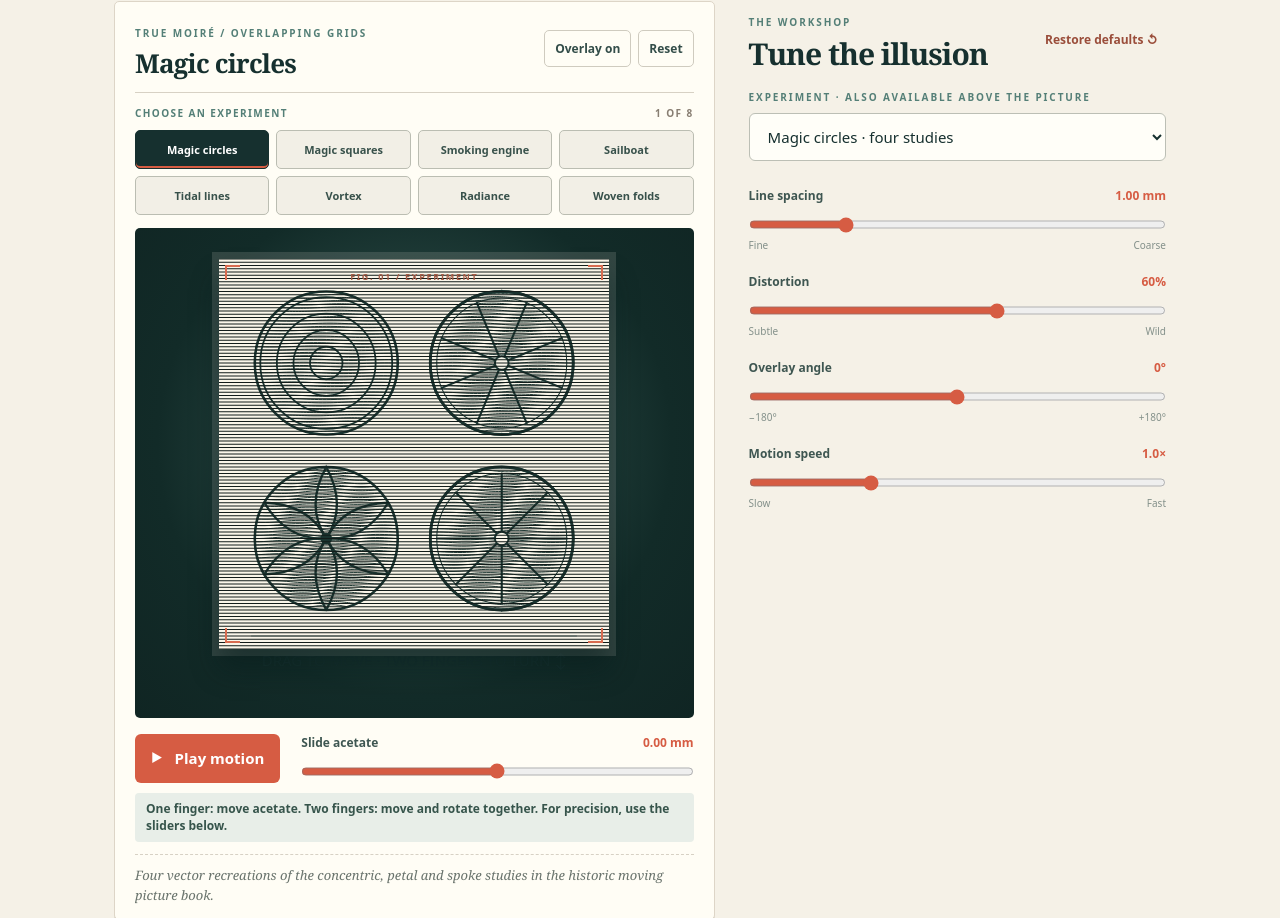
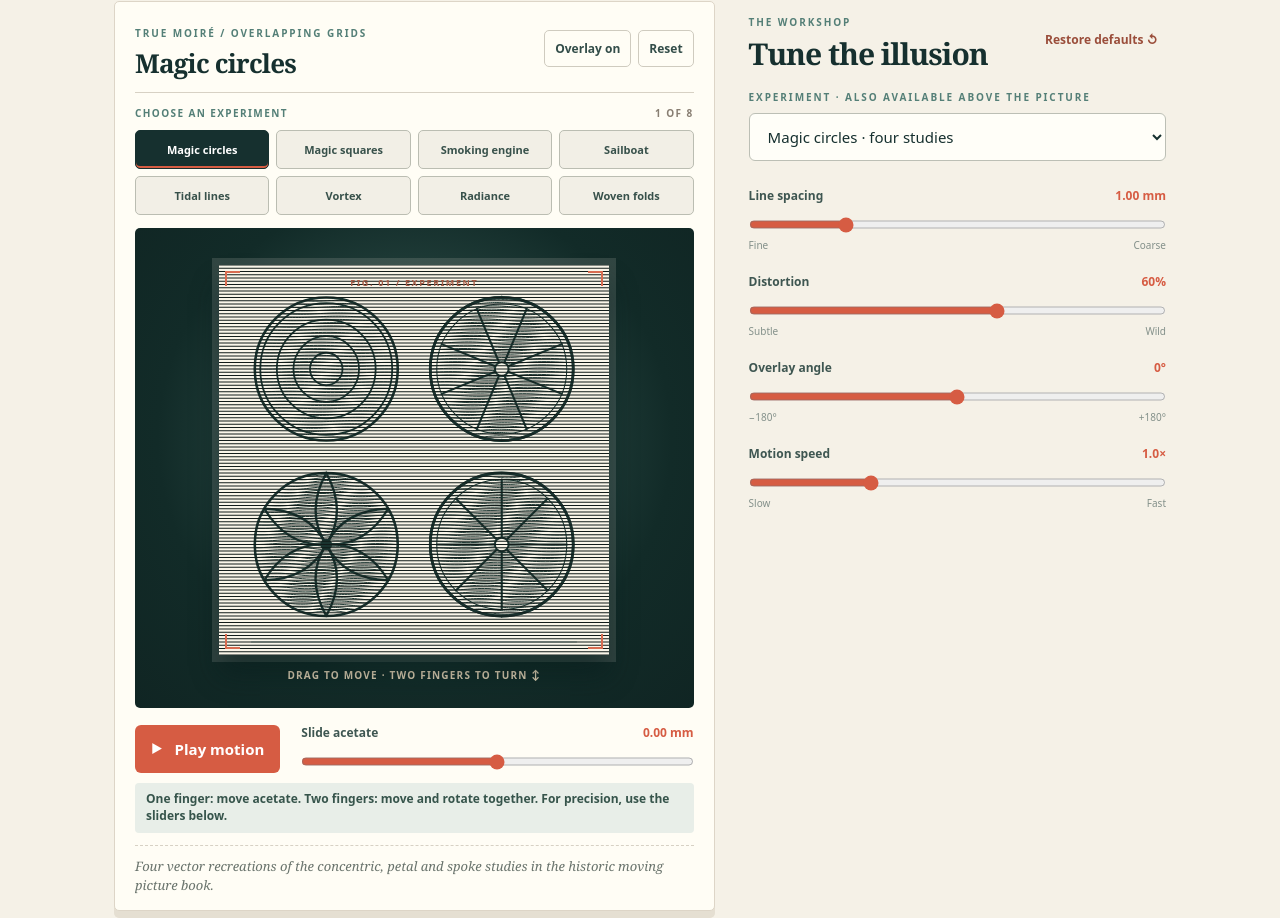
Before and after one commit to udeudeude/Moire-Lab, a website with bundled scripts: page index.html in a window 1280 px wide. Shown: the part 308-1226 px from the top of the page. Built offline with nearby package versions, Linux system fonts and the light colour scheme.

Commit message:
Improve composition and keep captions below art on all screens

```diff
--- a/style.css
+++ b/style.css
@@ -18,7 +18,8 @@ button,select,input{font:inherit}button{cursor:pointer}button:focus-visible,sele
 .experiment-choice[aria-pressed="true"]{background:var(--ink);color:white;border-color:var(--ink);box-shadow:inset 0 -2px 0 var(--accent)}
 .experiment-choice:hover:not([aria-pressed="true"]){background:#e8e1d3}
 .experiment-choice:focus-visible{outline:2px solid var(--accent);outline-offset:2px}
-.stage-surround{border-radius:5px;background:radial-gradient(ellipse at 50% 44%,#3a5e58 0%,#122b28 65%,#102523 100%);display:grid;place-items:center;padding:31px 20px;min-height:410px;overflow:hidden}
+.stage-surround{border-radius:5px;background:radial-gradient(ellipse at 50% 44%,#3a5e58 0%,#122b28 65%,#102523 100%);display:flex;flex-direction:column;align-items:center;justify-content:center;gap:13px;padding:27px 20px 16px;min-height:410px;overflow:hidden}
+.stage-prompt{margin:0;color:#e9d7ba;text-align:center;font-size:10px;font-weight:850;letter-spacing:.12em;line-height:1.5}
 .stage{position:relative;width:min(100%,390px);aspect-ratio:1;background:#fefaf1;box-shadow:0 20px 26px #061b1a75,0 0 0 7px #edebdf25;touch-action:none;cursor:ns-resize;user-select:none;-webkit-user-select:none;overflow:hidden}
 .stage svg{display:block;width:100%;height:100%;shape-rendering:geometricPrecision}
 .stage-corner{position:absolute;width:15px;height:15px;pointer-events:none}.corner-tl{left:6px;top:6px;border-left:2px solid #d86b50;border-top:2px solid #d86b50}.corner-tr{right:6px;top:6px;border-right:2px solid #d86b50;border-top:2px solid #d86b50}.corner-bl{left:6px;bottom:6px;border-left:2px solid #d86b50;border-bottom:2px solid #d86b50}.corner-br{right:6px;bottom:6px;border-right:2px solid #d86b50;border-bottom:2px solid #d86b50}
```
